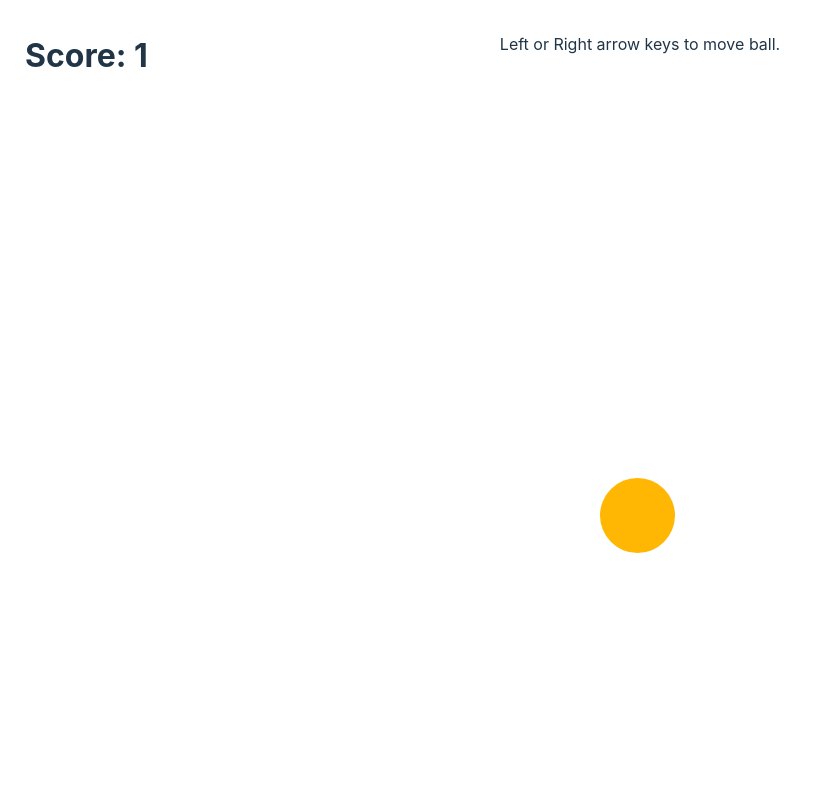
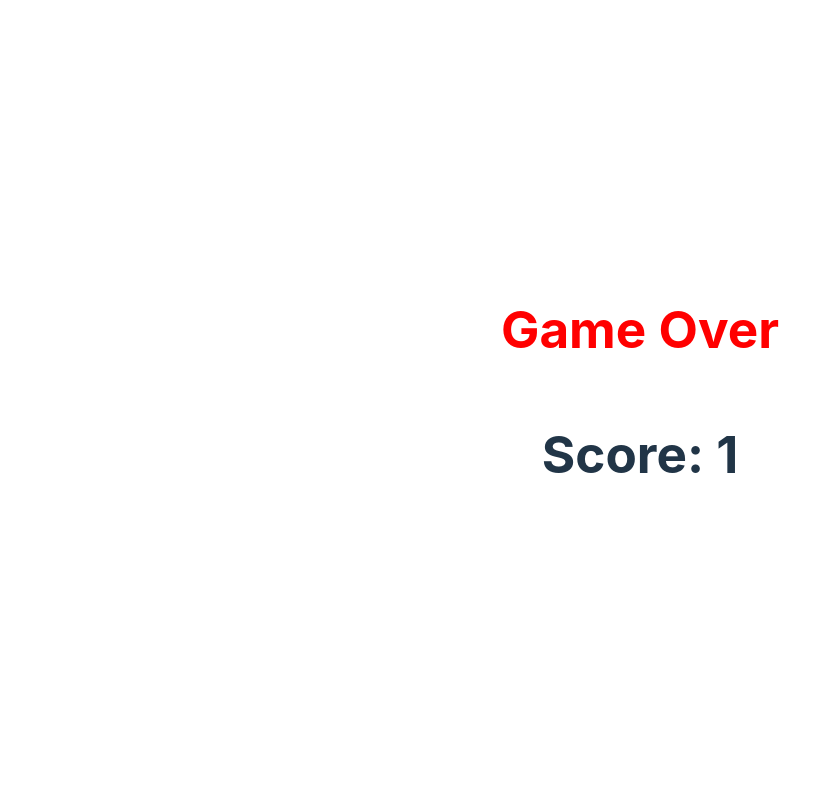
Before and after one commit to DrKins/react-canvas-game, a React (Vite) app: page / in a window 1280 px wide. Shown: the top 800 px of the page, without its empty margins (0-816 px from the left). Built offline with nearby package versions, Linux system fonts and the light colour scheme.

Commit message:
feat: added lives and score, win condition and lose condition

```diff
--- a/src/App.css
+++ b/src/App.css
@@ -1,3 +1,7 @@
+* {
+  overflow: hidden;
+}
+
 #root {
   max-width: 1280px;
   margin: 0 auto;
@@ -11,6 +15,45 @@
   animation-fill-mode: forwards;
 }
 
+.puff-in-center {
+  -webkit-animation: puff-in-center 0.7s cubic-bezier(0.47, 0, 0.745, 0.715)
+    both;
+  animation: puff-in-center 0.7s cubic-bezier(0.47, 0, 0.745, 0.715) both;
+}
+
+@-webkit-keyframes puff-in-center {
+  0% {
+    -webkit-transform: scale(2);
+    transform: scale(2);
+    -webkit-filter: blur(4px);
+    filter: blur(4px);
+    opacity: 0;
+  }
+  100% {
+    -webkit-transform: scale(1);
+    transform: scale(1);
+    -webkit-filter: blur(0px);
+    filter: blur(0px);
+    opacity: 1;
+  }
+}
+@keyframes puff-in-center {
+  0% {
+    -webkit-transform: scale(2);
+    transform: scale(2);
+    -webkit-filter: blur(4px);
+    filter: blur(4px);
+    opacity: 0;
+  }
+  100% {
+    -webkit-transform: scale(1);
+    transform: scale(1);
+    -webkit-filter: blur(0px);
+    filter: blur(0px);
+    opacity: 1;
+  }
+}
+
 @keyframes fadeOut {
   0% {
     opacity: 1;
--- a/src/App.tsx
+++ b/src/App.tsx
@@ -3,10 +3,28 @@ import "./App.css";
 import { BallGame } from "./components/BallGame";
 
 function App() {
-  const [shouldHide, setShouldHide] = useState(false);
   const [score, setScore] = useState(0);
+  const [lives, setLives] = useState(3);
+  const [shouldWin, setShouldWin] = useState(false);
   return (
     <div className="app">
+      {lives > 0 &&
+        !shouldWin &&
+        Array(lives)
+          .fill(0)
+          .map((_, index) => (
+            <div
+              key={`${index}-${lives}`}
+              style={{
+                position: "fixed",
+                left: 25 + index * 50,
+                top: 75,
+                width: 25,
+                height: 25,
+                backgroundColor: "green",
+              }}></div>
+          ))}
+      {lives > 0 && !shouldWin && (
         <span
           style={{
             position: "fixed",
@@ -16,15 +34,44 @@ function App() {
           }}>
           Score: {score}
         </span>
-      <span
-        style={{ display: "block" }}
-        className={shouldHide ? "fade-out" : ""}>
-        Left or Right arrow keys to move ball.
-      </span>
+      )}
+      {lives === 0 && (
+        <div
+          style={{
+            display: "flex",
+            flexDirection: "column",
+            minHeight: "90vh",
+            justifyContent: "center",
+          }}>
+          <h1 style={{ color: "red" }}>Game Over</h1>
+          <h1>Score: {score}</h1>
+        </div>
+      )}
+
+      {shouldWin && (
+        <div
+          style={{
+            display: "flex",
+            flexDirection: "column",
+            minHeight: "90vh",
+            justifyContent: "center",
+          }}>
+          <h1 style={{ color: "green" }}>You won game!</h1>
+          <h1>Score: {score}</h1>
+        </div>
+      )}
+      {lives > 0 && !shouldWin && (
         <BallGame
-        shouldHide={() => setShouldHide(true)}
           updateScore={() => setScore((prev) => prev + 1)}
+          updateLives={() =>
+            setLives((prev) => {
+              console.log(prev);
+              return prev - 0.5;
+            })
+          }
+          winGame={() => setShouldWin(true)}
         />
+      )}
     </div>
   );
 }
--- a/src/components/BallGame.tsx
+++ b/src/components/BallGame.tsx
@@ -1,6 +1,6 @@
 import { useEffect, useState } from "react";
 
-type BallMove = "left" | "right";
+type BallMove = "left" | "right" | "up" | "down";
 
 interface Position {
   x: number;
@@ -8,32 +8,64 @@ interface Position {
 }
 
 interface Props {
-  shouldHide: () => void;
   updateScore: () => void;
+  updateLives: () => void;
+  winGame: () => void;
 }
 
-export const BallGame: React.FC<Props> = ({ shouldHide, updateScore }) => {
+function randomIntFromInterval(min: number, max: number): number {
+  // min and max included
+  return Math.floor(Math.random() * (max - min + 1) + min);
+}
+
+export const BallGame: React.FC<Props> = ({
+  updateScore,
+  updateLives,
+  winGame,
+}) => {
   const [ballPosition, setBallPosition] = useState<Position>({
     x: window.innerWidth - window.innerWidth / 2 - 40,
-    y: 200,
+    y: 400,
   });
 
   const [obsticlesPosition, setObsticlesPosition] = useState<Array<Position>>([
     {
-      x: Math.floor(Math.random() * 201) + 500,
-      y: 500,
+      x: randomIntFromInterval(300, 900),
+      y: 800,
     },
   ]);
   const handleMove = (side: BallMove) => {
-    shouldHide();
     if (side === "left") {
       console.log("left");
-      setBallPosition((prev) => ({ ...prev, x: prev.x - 50 }));
+      setBallPosition((prev) => ({
+        ...prev,
+        x: prev.x - 75,
+      }));
       return;
     }
     if (side === "right") {
-      setBallPosition((prev) => ({ ...prev, x: prev.x + 50 }));
+      setBallPosition((prev) => ({
+        ...prev,
+        x: prev.x + 75,
+      }));
       console.log("right");
+      return;
+    }
+
+    if (side === "up") {
+      setBallPosition((prev) => ({
+        ...prev,
+        y: prev.y - 75,
+      }));
+      console.log("up");
+      return;
+    }
+    if (side === "down") {
+      setBallPosition((prev) => ({
+        ...prev,
+        y: prev.y + 75,
+      }));
+      console.log("down");
       return;
     }
   };
@@ -46,20 +78,48 @@ export const BallGame: React.FC<Props> = ({ shouldHide, updateScore }) => {
       if (e.key === "ArrowRight") {
         handleMove("right");
       }
+      if (e.key === "ArrowUp") {
+        handleMove("up");
+      }
+      if (e.key === "ArrowDown") {
+        handleMove("down");
+      }
     };
     const gravity = setInterval(() => {
-      setBallPosition((prev) => ({ ...prev, y: prev.y + 10 }));
+      setObsticlesPosition((prev) =>
+        prev
+          .map((obsticle) => ({
+            ...obsticle,
+            y: obsticle.y - 10 * prev.length,
+          }))
+          .filter((obsticle) => {
+            if (obsticle.y > -75) return obsticle;
+            updateLives();
+            return undefined;
+          }),
+      );
     }, 200);
 
     const obsticles = setInterval(() => {
-      setObsticlesPosition((prev) => [
-        ...prev,
-        {
-          x: Math.floor(Math.random() * 201) + 500,
-          y: obsticlesPosition[obsticlesPosition.length - 1].y + 400,
-        },
-      ]);
-    }, 2500);
+      setObsticlesPosition((prev) => {
+        const x =
+          prev[prev.length - 1]?.x + randomIntFromInterval(-300, 300) >
+            window.innerWidth ||
+          prev[prev.length - 1]?.x + randomIntFromInterval(-300, 300) < 0
+            ? randomIntFromInterval(300, 900)
+            : prev[prev.length - 1]?.x + randomIntFromInterval(-300, 300);
+        if (prev[prev.length - 1] === undefined) {
+          winGame();
+        }
+        return [
+          ...prev,
+          {
+            x,
+            y: window.innerHeight / 2 + window.innerHeight / 4,
+          },
+        ];
+      });
+    }, 1000);
 
     document.addEventListener("keydown", handleKeyDown);
     document.addEventListener("mousedown", (e) => e.preventDefault());
@@ -108,11 +168,13 @@ export const BallGame: React.FC<Props> = ({ shouldHide, updateScore }) => {
           position: "absolute",
           left: `${ballPosition.x}px`,
           top: `${ballPosition.y}px`,
-          transition: "top 0.2s ease",
+          transition: "left 0.1s ease, top 0.1s ease",
         }}></div>
 
-      {obsticlesPosition.map((obsticle) => (
+      {obsticlesPosition.map((obsticle, index) => (
         <div
+          key={index}
+          className="puff-in-center"
           style={{
             width: "75px",
             height: "75px",
@@ -120,7 +182,7 @@ export const BallGame: React.FC<Props> = ({ shouldHide, updateScore }) => {
             position: "absolute",
             left: `${obsticle.x}px`,
             top: `${obsticle.y}px`,
-            transition: "top 0.2s ease",
+            filter: "blur(50px)",
           }}></div>
       ))}
     </>
```
Lines whose indentation alone changed are shown as unchanged.
